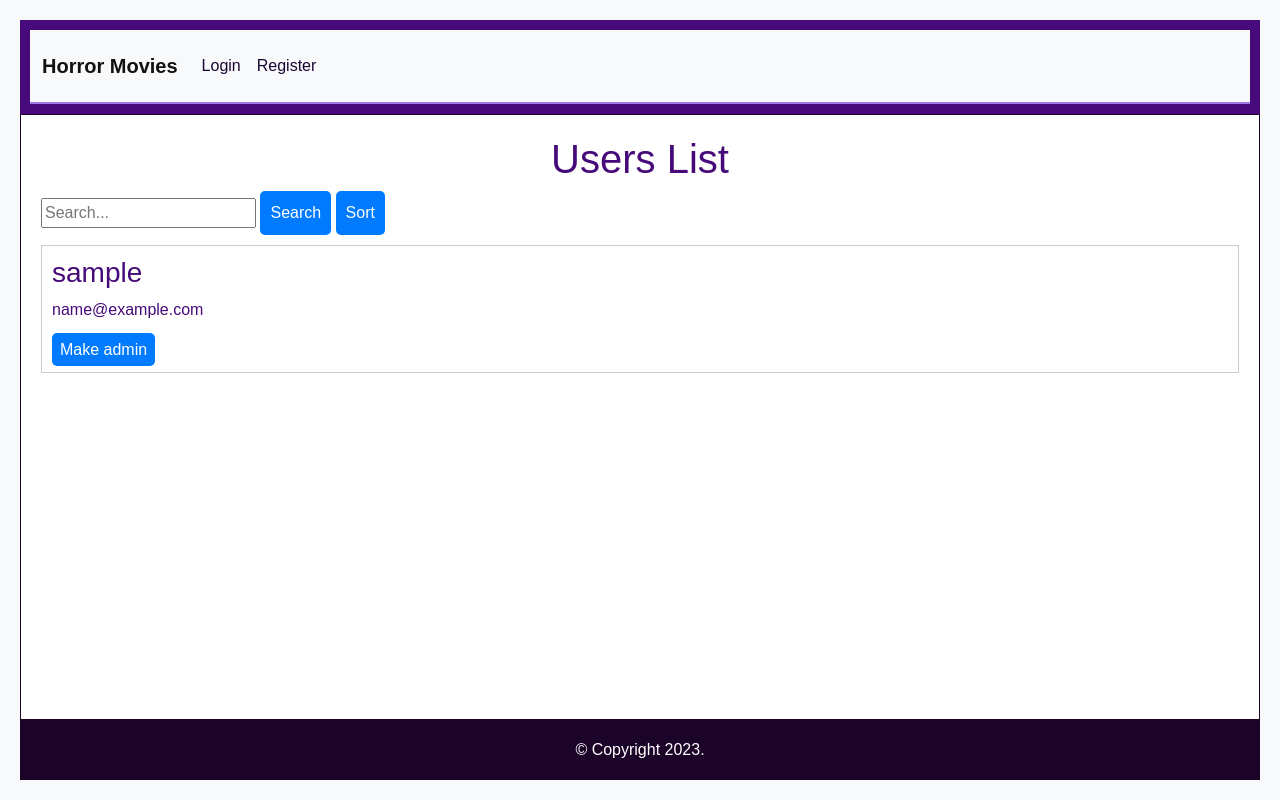
After one commit to hrithikka/hg345-IS601-007, a Flask app: template flask_sample/users/templates/users_list.html in a window 1280 px wide. The commit adds this page. Run offline with Flask 3, Linux system fonts and the light colour scheme; the template is opened without the code that fills it: most values are stand-ins (such as "Sample title", 1, 10 or a date in 2020).

Commit message:
final updates

```diff
--- a/flask_sample/main.py
+++ b/flask_sample/main.py
@@ -45,6 +45,8 @@ def create_app(config_filename=''):
         app.register_blueprint(api)
         from favourites.favourites import favourites
         app.register_blueprint(favourites)
+        from users.users import users
+        app.register_blueprint(users)
 
         # load the extension
         principals = Principal(app) # must be defined/initialized for identity to work (flask_principal)
--- a/flask_sample/templates/nav.html
+++ b/flask_sample/templates/nav.html
@@ -29,6 +29,11 @@
                 <li class="nav-item">
                     <a class="nav-link" href="/favourites">Favourites</a>
                 </li>
+                {% if current_user.has_role('Admin') %}
+                <li class="nav-item">
+                    <a class="nav-link" href="/users">Manage Users</a>
+                </li>
+                {%endif%}
                 <!-- samples nav -->
                 {% set samples = [
                 ("sample.add", "Add"),
--- /dev/null
+++ b/flask_sample/users/templates/users_list.html
@@ -0,0 +1,162 @@
+{% extends "layout.html" %}
+{% block title %}Login{% endblock %}
+{% block content %}
+<style>
+    body {
+        font-family: Arial, sans-serif;
+        margin: 20px;
+    }
+    h1 {
+        text-align: center;
+    }
+    .movieList {
+        list-style: none;
+        padding: 0;
+        margin-top: 10px;
+    }
+    .movie {
+        border: 1px solid #ccc;
+        margin-bottom: 10px;
+        padding: 10px;
+        display: flex;
+        justify-content: space-between;
+        align-items: center;
+    }
+    img {
+        max-width: 80px;
+        margin-right: 10px;
+    }
+
+    #fetchMoviesBtn, #searchButton,
+    #sortButton  {
+            padding: 10px;
+            background-color: #007BFF;
+            color: #fff;
+            border: none;
+            cursor: pointer;
+            border-radius: 5px;
+    }
+    .updateButton,
+    .deleteButton {
+        padding: 8px;
+        background-color: #007BFF; /* Green for Update */
+        color: #fff;
+        border: none;
+        cursor: pointer;
+        border-radius: 5px;
+        text-decoration:none
+    }
+
+    .deleteButton {
+        background-color:  #007BFF/* Red for Delete */
+    }
+</style>
+    <h1>Users List</h1>
+
+    <div>
+        <input type="text" id="searchInput" placeholder="Search...">
+        <button onclick="searchMovies()" id="searchButton">Search</button>
+        <button onclick="sortMovies()" id="sortButton">Sort</button>
+    </div>
+
+    <ul class="movieList">
+        {% for user in users_list %}
+            <li class="movie">
+                <div>
+                    <h3>{{ user.username }}</h3>
+                    <p>{{user.email}}</p>
+                    {% if user.is_admin %}
+                    <a name="{{ user.id }}" onclick="removeAsAdmin(name)" class="deleteButton">Remove as admin</a>
+                    {% else %}
+                    <a name="{{ user.id }}" onclick="addAsAdmin(name)" class="deleteButton">Make admin</a>
+                    {% endif %}
+
+                    <!-- Add other details as needed -->
+                </div>
+            </li>
+        {% endfor %}
+    </ul>
+
+    <script>
+        function searchMovies() {
+        const searchInput = document.getElementById('searchInput').value.toLowerCase();
+        const movieList = document.querySelectorAll('.movie');
+
+        movieList.forEach(movie => {
+            const title = movie.querySelector('h3').innerText.toLowerCase();
+            const displayStyle = title.includes(searchInput) ? 'flex' : 'none';
+            movie.style.display = displayStyle;
+        });
+    }
+
+    function sortMovies() {
+        const movieList = document.querySelector('.movieList');
+        const movies = Array.from(movieList.children);
+
+        // Sort movies based on title (you can modify this logic based on your needs)
+        movies.sort((a, b) => {
+            const titleA = a.querySelector('h3').innerText.toLowerCase();
+            const titleB = b.querySelector('h3').innerText.toLowerCase();
+            return titleA.localeCompare(titleB);
+        });
+
+        // Remove existing movies from the list
+        movieList.innerHTML = '';
+
+        // Append sorted movies to the list
+        movies.forEach(movie => {
+            movieList.appendChild(movie);
+        });
+    }
+
+    function removeAsAdmin(id) {
+        const endpoint = `/users/${id}`;
+        console.log(endpoint);
+
+        // Send a POST request to add the movie as a favorite
+        fetch(endpoint, {
+            method: 'DELETE',
+            headers: new Headers({'content-type': 'application/json', 'Cookie' : document.cookie}),
+        })
+        .then(response => {
+            if (response.ok) {
+                // Handle the case where adding as a favorite was successful (you can update UI or provide feedback to the user)
+                console.log('user removed as an admin');
+                window.location.reload()
+            } else {
+                // Handle the case where adding as a favorite was not successful
+                console.error('Failed to remove user as an admin');
+            }
+        })
+        .catch(error => {
+            console.error('Error:', error);
+        });
+    }
+
+
+    function addAsAdmin(id) {
+        const endpoint = `/users/${id}`;
+        console.log(endpoint);
+
+        // Send a POST request to add the movie as a favorite
+        fetch(endpoint, {
+            method: 'POST',
+            headers: new Headers({'content-type': 'application/json', 'Cookie' : document.cookie}),
+        })
+        .then(response => {
+            if (response.ok) {
+                // Handle the case where adding as a favorite was successful (you can update UI or provide feedback to the user)
+                console.log('user added as an admin');
+                window.location.reload()
+            } else {
+                // Handle the case where adding as a favorite was not successful
+                console.error('Failed to add user as an admin');
+            }
+        })
+        .catch(error => {
+            console.error('Error:', error);
+        });
+    }
+</script>
+
+    {% endblock %}
```
Also changed, not shown: flask_sample/users/users.py (added, +62 -0 lines).
